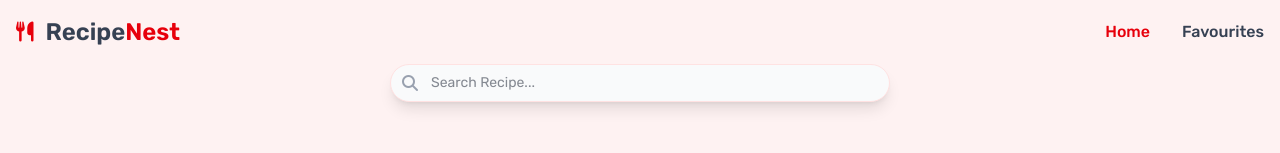
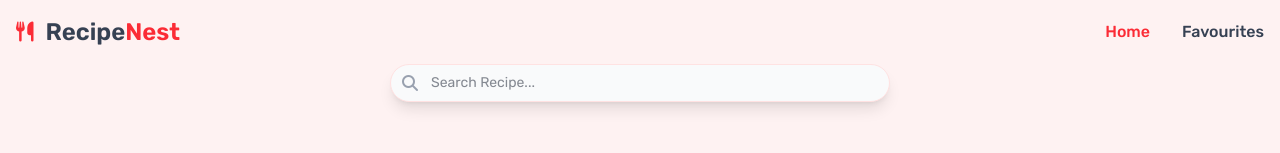
Before and after one commit to theamnabb/RecipeNest, a React (Vite) app: page / in a window 1280 px wide. Shown: the top 153 px of the page. Built offline with nearby package versions, Linux system fonts and the light colour scheme.

Commit message:
red-600 to red-500

```diff
--- a/src/components/Header.jsx
+++ b/src/components/Header.jsx
@@ -10,9 +10,9 @@ const Header = () => {
             to="/"
             className="flex items-center space-x-3 rtl:space-x-reverse"
           >
-            <i className="fas fa-utensils text-xl text-red-600 "></i>
+            <i className="fas fa-utensils text-xl text-red-500 "></i>
             <h2 className="self-center text-2xl font-semibold text-gray-700">
-              Recipe<span className="text-red-600">Nest</span>
+              Recipe<span className="text-red-500">Nest</span>
             </h2>
           </Link>
 
@@ -24,7 +24,7 @@ const Header = () => {
               <li>
                 <Link
                   to="/"
-                  className="block py-2 px-3  rounded md:bg-transparent text-red-600 md:p-0 transition-colors duration-300"
+                  className="block py-2 px-3  rounded md:bg-transparent text-red-500 md:p-0 transition-colors duration-300"
                   aria-current="page"
                 >
                   Home
```
